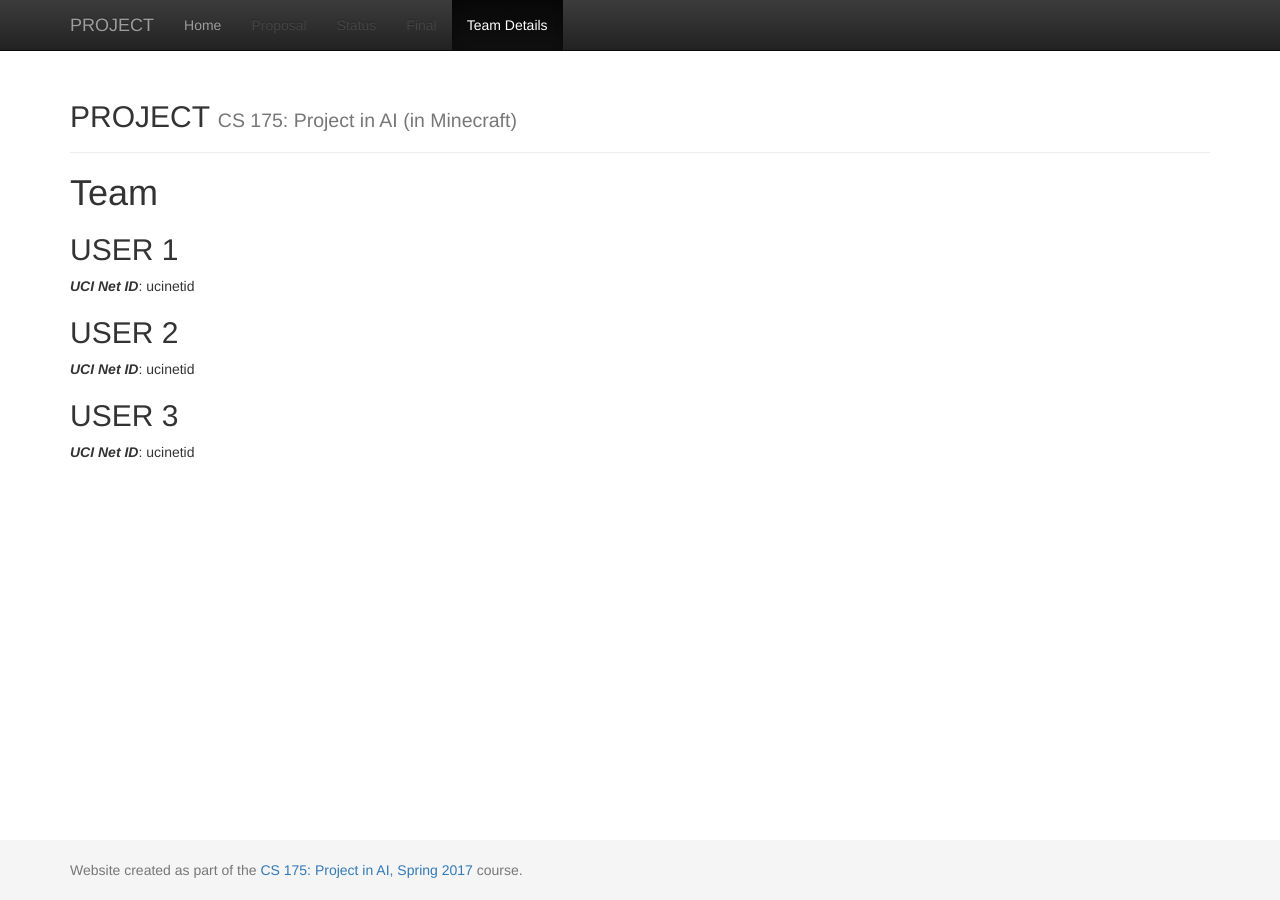
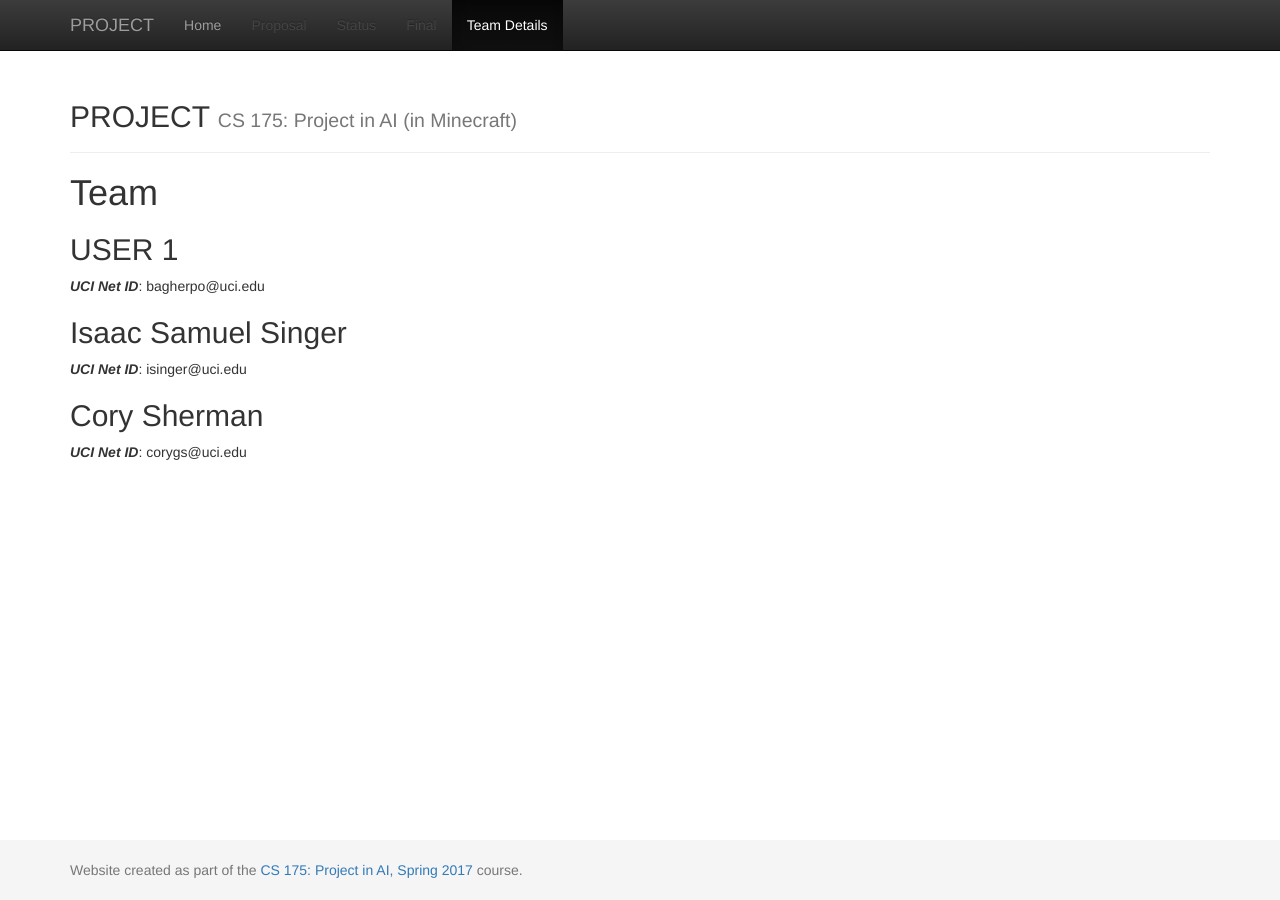
Before and after one commit to anahitab/A-Deep-Learning-Model-to-predict-frames-from-Malmo-Env-in-real-time, a Jekyll site: the page built from docs/team.md, in a window 1280 px wide. Built offline with Jekyll 4.4.1, drawn with Linux system fonts in a browser that asks for light colours.

Commit message:
Update team.md

```diff
--- a/docs/team.md
+++ b/docs/team.md
@@ -7,10 +7,10 @@ title:  Team
 
 
 ## USER 1
-***UCI Net ID***: ucinetid
+***UCI Net ID***: bagherpo@uci.edu
 
-## USER 2
-***UCI Net ID***: ucinetid
+## Isaac Samuel Singer
+***UCI Net ID***: isinger@uci.edu
 
-## USER 3
-***UCI Net ID***: ucinetid
+## Cory Sherman
+***UCI Net ID***: corygs@uci.edu
```
